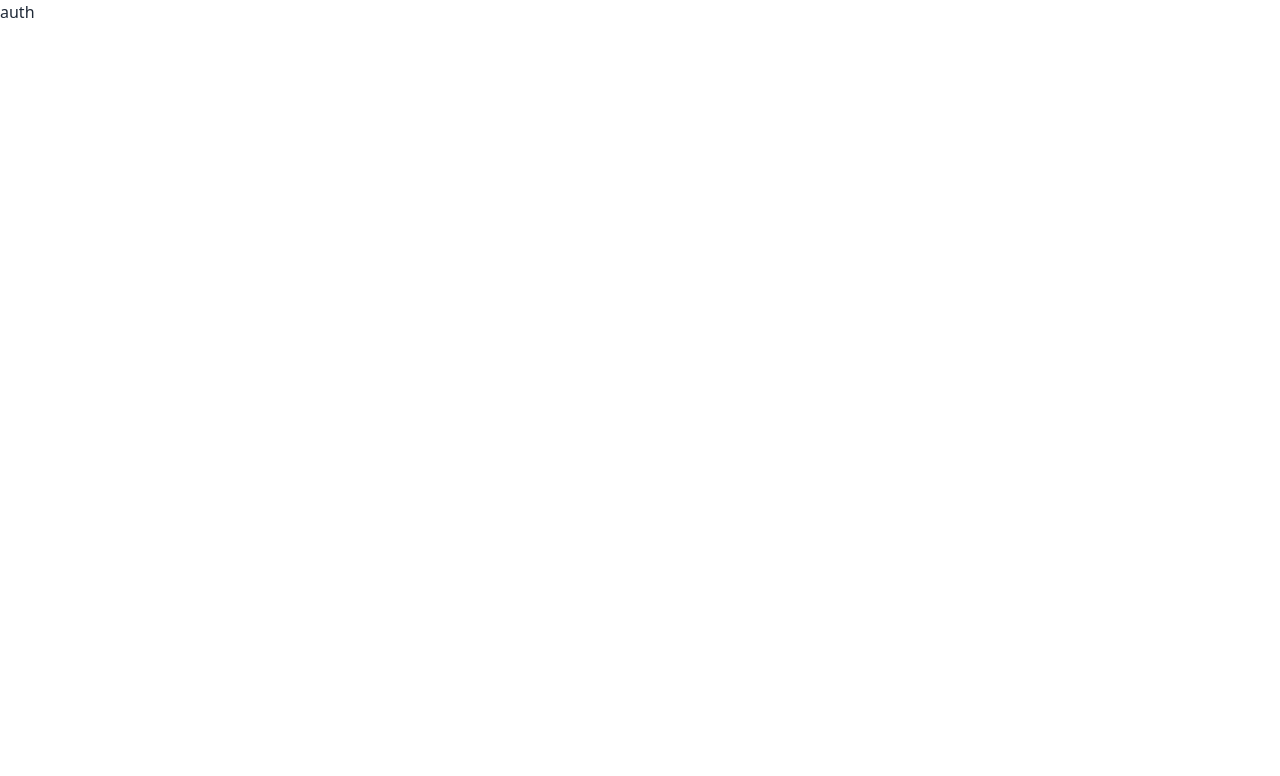
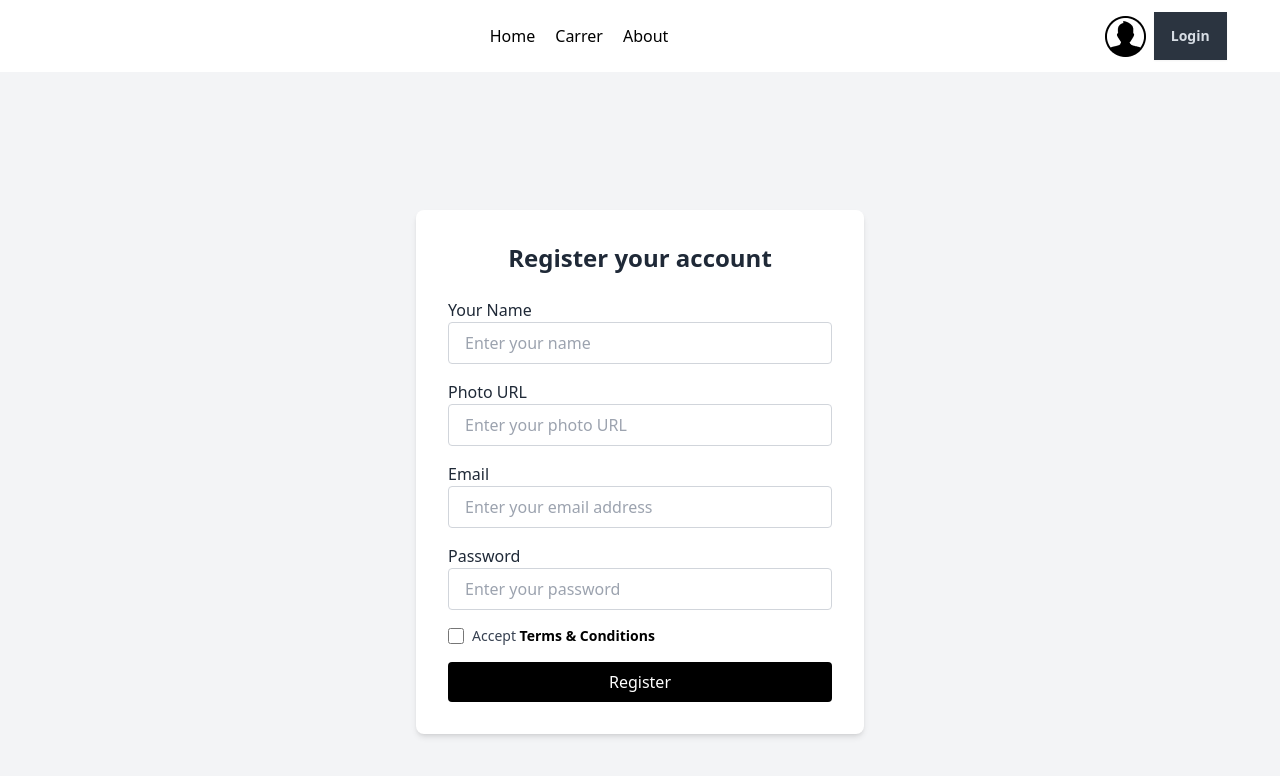
Before and after one commit to Crypt06545/Dragon-News, a React (Vite) app: page /auth in a window 1280 px wide. Shown: the top 776 px of the page. Built offline with nearby package versions, Linux system fonts and the light colour scheme.

Commit message:
create news Card

```diff
--- a/package.json
+++ b/package.json
@@ -11,10 +11,10 @@
   },
   "dependencies": {
     "moment": "^2.30.1",
-    "react": "^18.3.1",
     "react-dom": "^18.3.1",
     "react-fast-marquee": "^1.6.5",
     "react-icons": "^5.3.0",
+    "react-rating-stars-component": "^2.2.0",
     "react-router-dom": "^6.28.0"
   },
   "devDependencies": {
--- a/src/components/LeftSidebar.jsx
+++ b/src/components/LeftSidebar.jsx
@@ -1,4 +1,5 @@
 import { useEffect, useState } from "react";
+import { NavLink } from "react-router-dom";
 
 const Sidebar = () => {
   const [categories, setCategories] = useState([]);
@@ -14,9 +15,15 @@ const Sidebar = () => {
       <h2 className="font-semibold mb-4">All Category</h2>
       <div className="flex flex-col gap-2">
         {categories.map((category) => (
-          <button className="btn bg-base-100 border-none" key={category.category_id}>
+          <NavLink
+            to={`/category/${category.category_id}`}
+            className={({ isActive }) =>
+              `btn bg-base-100 border-none ${isActive ? "bg-stone-300" : ""}`
+            }
+            key={category.category_id}
+          >
             {category.category_name}
-          </button>
+          </NavLink>
         ))}
       </div>
     </div>
--- a/src/components/MainNews.jsx
+++ b/src/components/MainNews.jsx
@@ -1,5 +1,20 @@
+import { useLoaderData } from "react-router-dom";
+import NewsCard from "./NewsCard";
+
 const MainNews = () => {
-  return <div>This is main news page</div>;
+  const { data } = useLoaderData();
+  // console.log(data);
+
+  return (
+    <div>
+      <h1 className="font-semibold mb-3">Dragon News Home</h1>
+      <div>
+        {data.map((singleNews) => (
+          <NewsCard key={singleNews._id} singleNews={singleNews} />
+        ))}
+      </div>
+    </div>
+  );
 };
 
 export default MainNews;
--- a/src/components/Navbar.jsx
+++ b/src/components/Navbar.jsx
@@ -1,17 +1,24 @@
 import { NavLink } from "react-router-dom";
 import userIcon from "../assets/user.png";
+
 const Navbar = () => {
   return (
     <div className="w-11/12 mx-auto py-3 flex justify-between items-center">
       <div className=""></div>
       <div className="space-x-5 font-medium">
-        <NavLink to={"/"}>Home</NavLink>
-        <NavLink to={"/carrer"}>Carrer</NavLink>
-        <NavLink to={"/about"}>About</NavLink>
+        <NavLink to="/" className="text-black">
+          Home
+        </NavLink>
+        <NavLink to="/carrer" className="text-black">
+          Carrer
+        </NavLink>
+        <NavLink to="/about" className="text-black">
+          About
+        </NavLink>
       </div>
       <div className="flex gap-2 items-center">
         <div>
-          <img src={userIcon} alt="" />
+          <img src={userIcon} alt="User Icon" />
         </div>
         <button className="btn btn-neutral rounded-none">Login</button>
       </div>
--- /dev/null
+++ b/src/components/NewsCard.jsx
@@ -0,0 +1,69 @@
+/* eslint-disable react/prop-types */
+import { FaEye, FaShareAlt, FaBookmark } from "react-icons/fa";
+import ReactStars from "react-rating-stars-component";
+
+const NewsCard = ({ singleNews }) => {
+  const { author, title, details, image_url, rating, total_view } = singleNews;
+
+  return (
+    <div className="bg-white shadow-lg rounded-lg overflow-hidden mb-6">
+      {/* Header */}
+      <div className="flex items-center justify-between p-4">
+        <div className="flex items-center">
+          <img
+            src={author.img}
+            alt={author.name}
+            className="w-10 h-10 rounded-full"
+          />
+          <div className="ml-3">
+            <h3 className="text-sm font-semibold">{author.name}</h3>
+            <p className="text-xs text-gray-500">
+              {new Date(author.published_date).toDateString()}
+            </p>
+          </div>
+        </div>
+        <div className="flex space-x-2">
+          <FaBookmark className="text-gray-400 cursor-pointer" />
+          <FaShareAlt className="text-gray-400 cursor-pointer" />
+        </div>
+      </div>
+
+      {/* Title */}
+      <h2 className="px-4 font-semibold text-lg text-gray-800">{title}</h2>
+
+      {/* Image */}
+      <div className="p-4">
+        <img src={image_url} alt="news" className="w-full h-auto rounded-md" />
+      </div>
+
+      {/* Details */}
+      <div className="px-4 py-2 text-sm text-gray-600">
+        {details.length > 100 ? `${details.slice(0, 100)}...` : details}{" "}
+        <span className="text-blue-600 cursor-pointer">Read More</span>
+      </div>
+
+      {/* Footer */}
+      <div className="px-4 py-2 flex items-center justify-between text-gray-600">
+        {/* Rating */}
+        <div className="flex items-center">
+          <ReactStars
+            count={5}
+            value={rating.number}
+            size={20}
+            edit={false}
+            activeColor="#ffd700"
+          />
+          <span className="ml-1 text-sm">{rating.number}</span>
+        </div>
+
+        {/* Views */}
+        <div className="flex items-center">
+          <FaEye className="text-gray-400" />
+          <span className="ml-1 text-sm">{total_view}</span>
+        </div>
+      </div>
+    </div>
+  );
+};
+
+export default NewsCard;
--- /dev/null
+++ b/src/components/Register.jsx
@@ -0,0 +1,65 @@
+const Register = () => {
+  return (
+    <div className="flex items-center justify-center min-h-screen bg-gray-100">
+      <form className="w-full max-w-md p-8 bg-white shadow-md rounded-lg">
+        <h2 className="text-2xl font-semibold text-center mb-6">
+          Register your account
+        </h2>
+        <div className="space-y-4">
+          <div>
+            <label className="block font-medium">Your Name</label>
+            <input
+              type="text"
+              placeholder="Enter your name"
+              className="w-full px-4 py-2 border border-gray-300 rounded focus:outline-none focus:border-gray-500"
+            />
+          </div>
+          <div>
+            <label className="block font-medium">Photo URL</label>
+            <input
+              type="text"
+              placeholder="Enter your photo URL"
+              className="w-full px-4 py-2 border border-gray-300 rounded focus:outline-none focus:border-gray-500"
+            />
+          </div>
+          <div>
+            <label className="block font-medium">Email</label>
+            <input
+              type="email"
+              placeholder="Enter your email address"
+              className="w-full px-4 py-2 border border-gray-300 rounded focus:outline-none focus:border-gray-500"
+            />
+          </div>
+          <div>
+            <label className="block font-medium">Password</label>
+            <input
+              type="password"
+              placeholder="Enter your password"
+              className="w-full px-4 py-2 border border-gray-300 rounded focus:outline-none focus:border-gray-500"
+            />
+          </div>
+          <div className="flex items-center">
+            <input
+              type="checkbox"
+              className="w-4 h-4 text-black border-gray-300 rounded focus:ring-0"
+            />
+            <label className="ml-2 text-sm text-gray-700">
+              Accept{" "}
+              <span className="font-semibold text-black">
+                Terms & Conditions
+              </span>
+            </label>
+          </div>
+          <button
+            type="submit"
+            className="w-full py-2 mt-4 text-white bg-black rounded hover:bg-gray-800 focus:outline-none"
+          >
+            Register
+          </button>
+        </div>
+      </form>
+    </div>
+  );
+};
+
+export default Register;
--- a/src/index.css
+++ b/src/index.css
@@ -3,7 +3,3 @@
 @tailwind base;
 @tailwind components;
 @tailwind utilities;
-
-a.active{
-    color:red;
-}
--- /dev/null
+++ b/src/layouts/AuthLayout.jsx
@@ -0,0 +1,14 @@
+import Navbar from "../components/Navbar";
+import { Outlet } from "react-router-dom";
+import Register from "../components/Register";
+
+const AuthLayout = () => {
+  return (
+    <div>
+      <Navbar />
+      <Register/>
+    </div>
+  );
+};
+
+export default AuthLayout;
--- a/src/layouts/MainLayout.jsx
+++ b/src/layouts/MainLayout.jsx
@@ -1,9 +1,10 @@
 import Header from "../components/Header";
 import LatestNews from "../components/LatestNews";
-import MainNews from "../components/MainNews";
+
 import Navbar from "../components/Navbar";
 import RightSide from "../components/RightSide";
 import Sidebar from "../components/LeftSidebar";
+import { Outlet } from "react-router-dom";
 
 const MainLayout = () => {
   return (
@@ -22,7 +23,7 @@ const MainLayout = () => {
           <Sidebar />
         </section>
         <section className="col-span-6">
-          <MainNews />
+          <Outlet/>
         </section>
         <section className="col-span-3">
           <RightSide />
--- a/src/routes/route.jsx
+++ b/src/routes/route.jsx
@@ -1,10 +1,23 @@
-import { createBrowserRouter } from "react-router-dom";
+import { createBrowserRouter, Navigate } from "react-router-dom";
 import MainLayout from "../layouts/MainLayout";
+import AuthLayout from "../layouts/AuthLayout";
+import MainNews from "../components/MainNews";
 
 const router = createBrowserRouter([
   {
     path: "/",
     element: <MainLayout />,
+    children: [
+      {
+        path: "",
+        element: <Navigate to={"/category/01"}></Navigate>,
+      },
+      {
+        path: "/category/:id",
+        element: <MainNews />,
+        loader:({params})=> fetch(`https://openapi.programming-hero.com/api/news/category/${params.id}`)
+      },
+    ],
   },
   {
     path: "news",
@@ -12,7 +25,7 @@ const router = createBrowserRouter([
   },
   {
     path: "auth",
-    element: <h1>auth</h1>,
+    element: <AuthLayout />,
   },
 ]);
 
```
Also changed, not shown: 1 other file (tests, documents, lock files or other folders).
